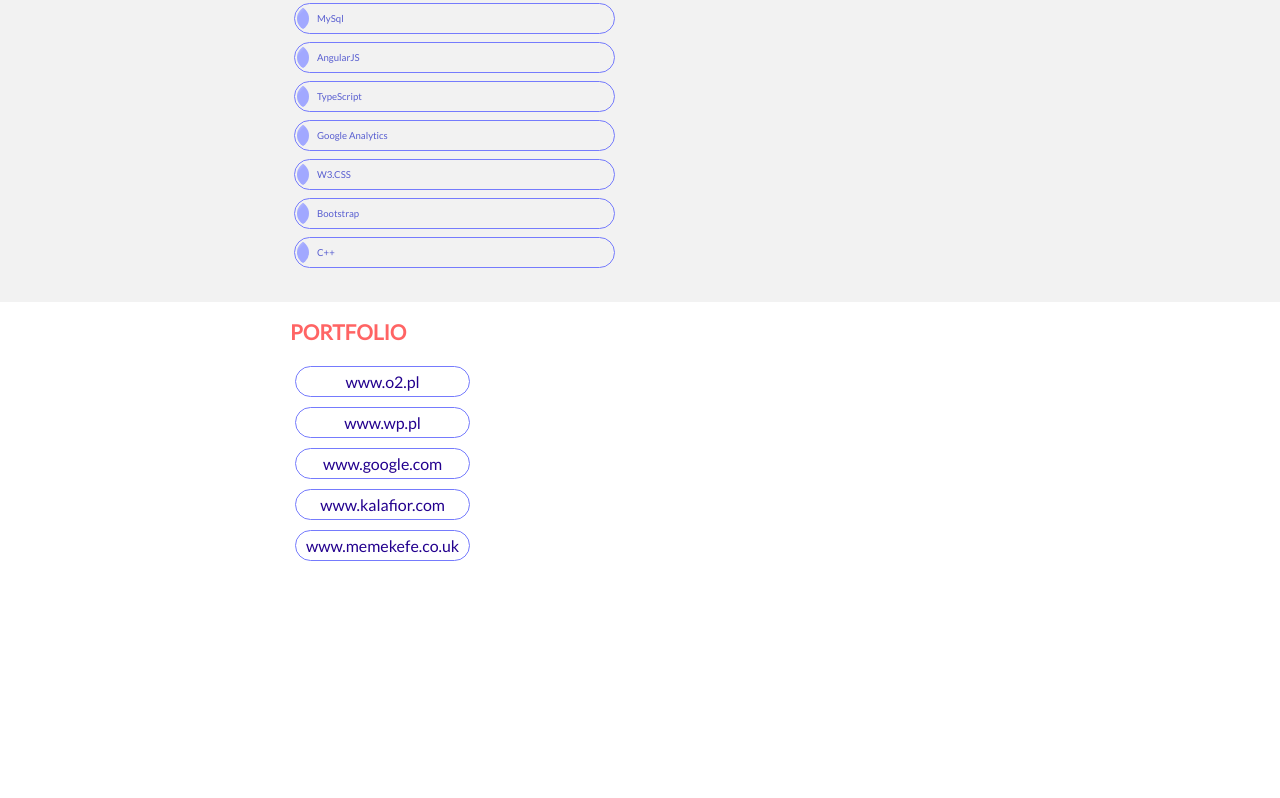
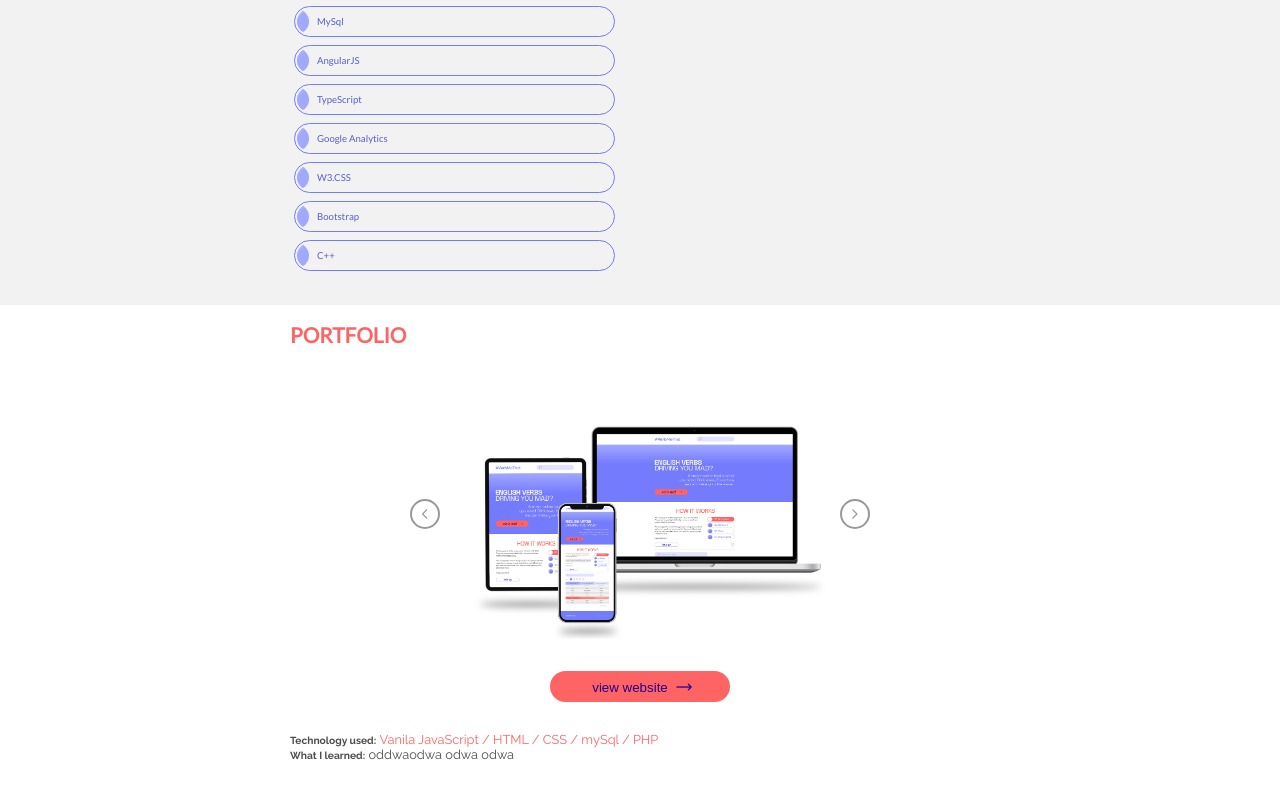
Before and after one commit to Wojciach/wyrwoj.website, a React (Create React App) app: page / in a window 1280 px wide. Shown: the part 1016-1814 px from the top of the page. Before the commit the page ends 1602 px from the top, so only its background shows below. Built offline with nearby package versions, Linux system fonts and the light colour scheme.

Commit message:
working on portfolio

```diff
--- a/src/Header.js
+++ b/src/Header.js
@@ -18,7 +18,7 @@ function Header() {
                     I am an ambitious fresh web developer seeking employment opportunities to utilize and enhance my skills
                 </div>
                 <button>
-                  Jump to Portfolio <span>&#129046; </span>
+                  Jump to Portfolio <span className="material-symbols-rounded">trending_flat</span>
                 </button>
             </div>
           </section>
--- a/src/Portfolio.js
+++ b/src/Portfolio.js
@@ -1,30 +1,70 @@
 import "./portfolio.scss";
 import linkDesc from "./linksAndDescriptions.js";
+import {useState} from "react";
+
+<script src='https://kit.fontawesome.com/a076d05399.js' crossorigin='anonymous'></script>
 
 function Portfolio() {
 
 
-    function Links() {
+function next() {
 
-        return (
+   if(which < (howMany -1)) {
 
-            linkDesc.map((item) => { return <div key={item.link}> {item.link} </div> })
+        setWhich(which + 1);
 
-        )
+        document.getElementById("portfolio-graphic").classList.add("animationToRight");
+        setTimeout(() => {
+            document.getElementById("portfolio-graphic").classList.remove("animationToRight");
+        }, 300);
     }
+}
+
+function previous() {
+    if(which > 0) {
+
+        setWhich(which - 1);
+
+        document.getElementById("portfolio-graphic").classList.add("animationToLeft");
+        setTimeout(() => {
+        document.getElementById("portfolio-graphic").classList.remove("animationToLeft");
+        }, 300);
+    }
+}
+
+const howMany = linkDesc.length;
+ const [which, setWhich] = useState(0);
+
 
     return (
         <>
-            <section className="fake-margin" id="portfolio">
+            <section  className="fake-margin" id="portfolio">
+
                 <h2>PORTFOLIO</h2>
-                <div id="portfolio-content">
-                    <div id="links">
-                        <Links />
-                    </div>
-                    <div id="lDesriptions">
+
+                <div id="portfolio-graphic">
+                    <button id="bLeft" onClick={previous}>
+                        <span className="material-symbols-rounded">chevron_left</span>
+                    </button>
+                    <div id="picture">
 
                     </div>
+                    <button id="bRight" onClick={next}>
+                        <span className="material-symbols-rounded">chevron_right</span>
+                    </button>
                 </div>
+
+                <button>view website <span className="material-symbols-rounded">trending_flat</span></button>
+
+                <div id="portfolio-description">
+                    <div>
+                        <h6>Technology used:</h6> <div>{linkDesc[which].techUsed}</div>
+                    </div>
+                    <div>
+                        <h6>What I learned:</h6> <div>{linkDesc[which].desc}</div>
+                    </div>
+                </div>
+
             </section>
         </>
     )
--- a/src/app-sass.scss
+++ b/src/app-sass.scss
@@ -1,14 +1,12 @@
 @import "colorsAndFonts";
 
-* {
-    font-family : Lato, Helvetica, sans-serif;
-
-}
 
 body {
+    font-family : Lato, Helvetica, sans-serif;
     width: 100%;
     margin: 0px;
     color: $grey-3;
+    overflow-x: hidden;
 
 }
 
--- a/src/colorsAndFonts.scss
+++ b/src/colorsAndFonts.scss
@@ -20,3 +20,14 @@ $grey-1: rgb(242, 242, 242);
 $grey-2: rgb(153, 153, 153);
 $grey-3: rgb(77, 77, 77);
 $grey-4: rgb(51, 51, 51);
+
+@import url("https://fonts.googleapis.com/css2?family=Material+Symbols+Rounded:opsz,wght,FILL,GRAD@20..48,100..700,0..1,-50..200");
+
+
+.material-symbols-rounded {
+  font-variation-settings:
+  'FILL' 0,
+  'wght' 400,
+  'GRAD' 0,
+  'opsz' 48
+}
--- a/src/linksAndDescriptions.js
+++ b/src/linksAndDescriptions.js
@@ -1,9 +1,20 @@
 const linkDesc = [
-    {link: "www.o2.pl", desc: "oddwaodwa odwa odwa"},
-    {link: "www.wp.pl", desc: "wupe wupe wupe"},
-    {link: "www.google.com", desc: "gogler ogle gogle mogle"},
-    {link: "www.kalafior.com", desc: "kalafiory robia zbory"},
-    {link: "www.memekefe.co.uk", desc: "melepety jedza z gazety"}
+    {
+        link: "www.irregular-verbs.net",
+        techUsed: "Vanila JavaScript / HTML / CSS / mySql / PHP",
+        desc: "oddwaodwa odwa odwa"
+    },
+    {
+        link: "www.wyr-woj.com",
+        techUsed: "React.js / SASS / HTML / mySql",
+        desc: "wupe wupe wupe"
+    },
+    {
+        link: "www.reacta.pl",
+        techUsed: "React.js / SASS / HTML / mySql / jQurery / W3.CSS",
+        desc: "gogler ogle gogle mogle"
+    }
+
 ]
 
 export default linkDesc;
--- a/src/portfolio.scss
+++ b/src/portfolio.scss
@@ -1,40 +1,163 @@
 @import "colorsAndFonts";
 
-#portfolio-content {
+#portfolio {
+    position: relative;
     display: flex;
+    width: 100%;
     flex-direction: column;
+    justify-content: flex-end;
+    align-content: center;
+    margin-bottom: 50px;
+    //flex-wrap: wrap;
 
-    position: relative;
+    button {
+        position: relative;
+        display: flex;
+        width: 180px;
+        align-content: center;
+        align-items: center;
+        justify-content: center;
+        justify-items: center;
+        cursor: pointer;
+        background-color: $red;
+        color: $violet-3;
+        border: none;
+        border-radius: 40px;
+        padding: 6px 14px 5px 20px;
+        margin-top: 7px;
+        margin-bottom: 30px;
+        margin-right: auto;
+        margin-left: auto;
+        >span {
+            display: flex;
+            text-align: center;
+            align-items: center;
+            align-content: center;
+            font-size: 1.5em;
+            line-height: 1em;
+            padding-left: 6px;
+        }
+        &:hover {
+            background-color: $grey-1;
+        }
+    }
+    >#portfolio-graphic {
+        position: relative;
+        display: flex;
+        flex-direction: row;
 
-
-    color: $grey-1;
-    >#links {
-        display: flex;
-
-        width: fit-content;
-        flex-direction: column;
-        justify-content: left;
-        position: relative;
-
-        margin-right: 10px;
-        margin-bottom: 20px;
-        @media screen and (max-width: 800px) {
-
-            justify-content: left;
+        justify-content: center;
+        align-items: center;
+        #picture {
+            width: 400px;
+            height: 300px;
+            background-size:contain;
+            background-repeat: no-repeat;
+            background-position: center;
+            background-image: url("./img/CVMe_website-01.png");
         }
-        >div {
-            cursor: pointer;
-            text-align: center;
-            border-radius: 40px;
-            border: solid 1.5px $violet-2;
-            color: $violet-3;
-            margin: 5px;
-            padding: 5px 10px;
+        >button {
+            width: 30px;
+            height: 30px;
+            border-radius: 30px;
+            padding: 0;
+            background-color: transparent;
+            border: 2px solid $grey-2;
+            color: $grey-2;
+            margin: 0;
+            >span {
+                padding: 0;
+            }
             &:hover {
-                background-color: $red;
-                color: $grey-1;
-                border: $red 1.5px solid;
+                border-color: $red;
+                color: $red;
             }
         }
     }
+    >#portfolio-description {
+
+        >div {
+            font-family: 'Raleway', sans-serif;
+            font-size: 0.8em;
+            >h6 {
+                font-size: 0.8em;
+                font-weight: 700;
+
+            }
+            >div {
+                font-weight: 400;
+
+            }
+            >* {
+
+                display: inline;
+            }
+        }
+        >div:first-child {
+            >div {
+                color: $red;
+            }
+        }
+    }
+
 }
+
+.animationToRight {
+    animation-name: aniR;
+    animation-duration: 0.3s;
+  //  animation-direction:normal;
+    animation-fill-mode: forwards;
+}
+
+@keyframes aniR {
+    0% {
+        transform: translateX(0);
+        opacity: 1;
+    }
+
+    49% {
+        transform: translateX(800px);
+        opacity: 0;
+
+    }
+
+    51% {
+        transform: translateX(-800px);
+        opacity: 0;
+    }
+
+    100% {
+        transform: translateX(0);
+        opacity: 1;
+    }
+}
+
+.animationToLeft {
+    animation-name: aniL;
+    animation-duration: 0.3s;
+  //  animation-direction:normal;
+    animation-fill-mode: forwards;
+}
+
+@keyframes aniL {
+    0% {
+        transform: translateX(0);
+        opacity: 1;
+    }
+
+    49% {
+        transform: translateX(-800px);
+        opacity: 0;
+
+    }
+
+    51% {
+        transform: translateX(800px);
+        opacity: 0;
+    }
+
+    100% {
+        transform: translateX(0);
+        opacity: 1;
+    }
+}
```
Also changed, not shown: src/img/CVMe_website-01.png (added), src/img/arrow_back_ios_FILL0_wght400_GRAD0_opsz48.png (added).
